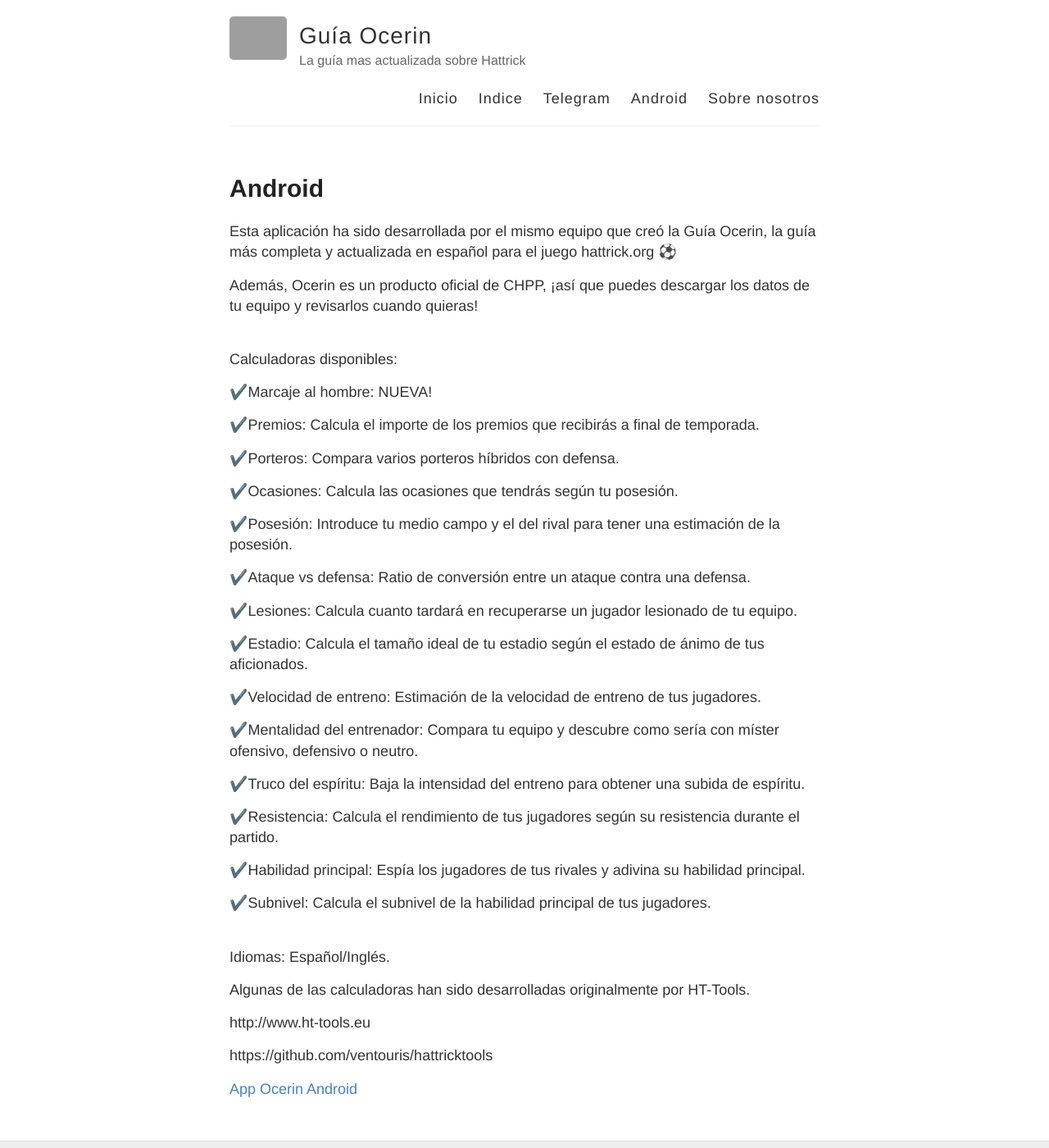
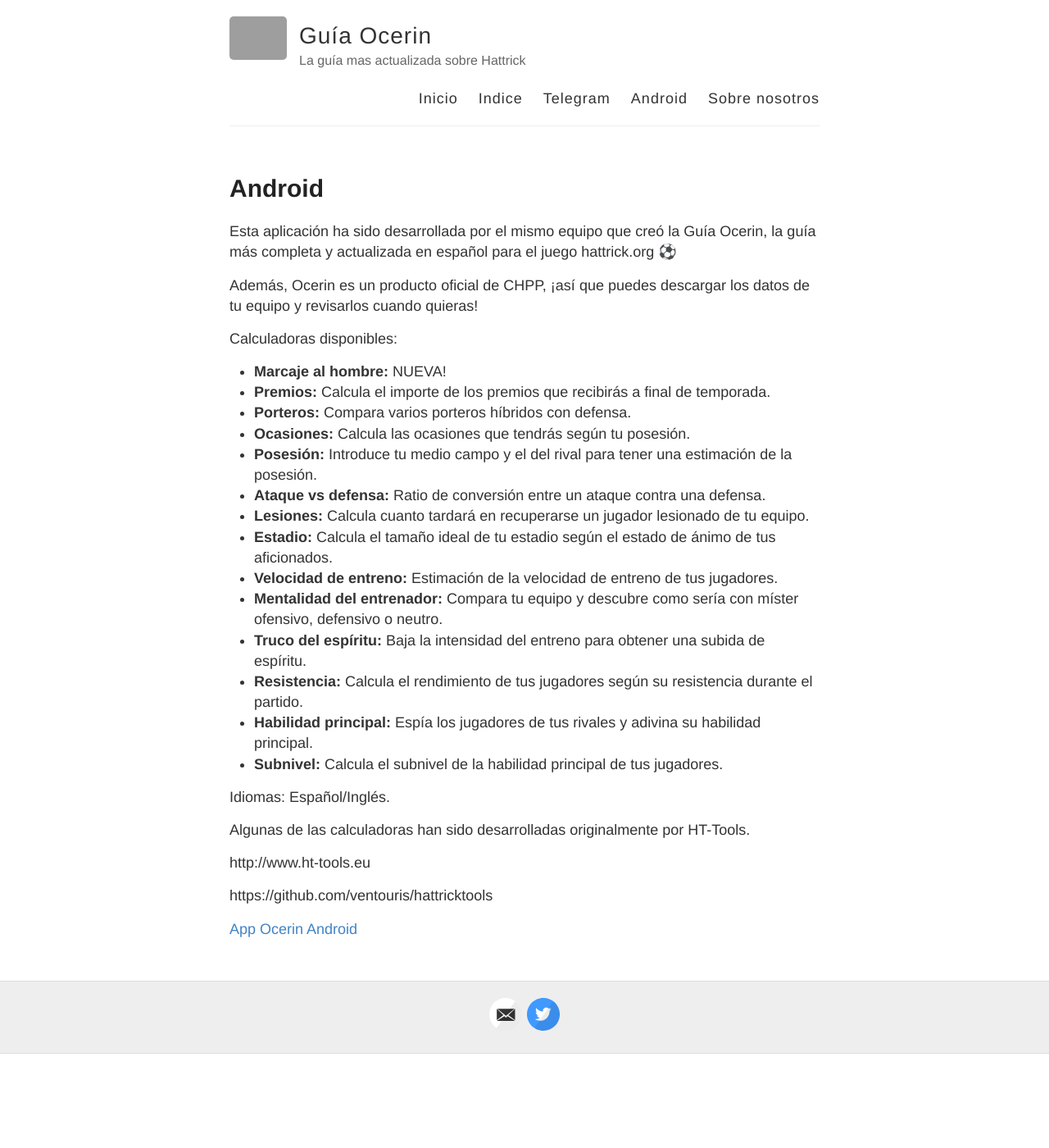
Before and after one commit to numanty/numanty.github.io, a Jekyll site: the page built from android.md, in a window 1280 px wide and 1400 px high. Shown: the whole window at 82% size. Built offline with Jekyll 4.4.1, drawn with Linux system fonts in a browser that asks for light colours; grey boxes are pictures that could not be loaded.

Commit message:
feat: added android description

```diff
--- a/android.md
+++ b/android.md
@@ -7,38 +7,23 @@
 
 Además, Ocerin es un producto oficial de CHPP, ¡así que puedes descargar los datos de tu equipo y revisarlos cuando quieras!
 
-<br/>
 Calculadoras disponibles:
 
-✔️Marcaje al hombre: NUEVA!
+- **Marcaje al hombre:** NUEVA!
+- **Premios:** Calcula el importe de los premios que recibirás a final de temporada.
+- **Porteros:** Compara varios porteros híbridos con defensa.
+- **Ocasiones:** Calcula las ocasiones que tendrás según tu posesión.
+- **Posesión:** Introduce tu medio campo y el del rival para tener una estimación de la posesión.
+- **Ataque vs defensa:** Ratio de conversión entre un ataque contra una defensa.
+- **Lesiones:** Calcula cuanto tardará en recuperarse un jugador lesionado de tu equipo.
+- **Estadio:** Calcula el tamaño ideal de tu estadio según el estado de ánimo de tus aficionados.
+- **Velocidad de entreno:** Estimación de la velocidad de entreno de tus jugadores.
+- **Mentalidad del entrenador:** Compara tu equipo y descubre como sería con míster ofensivo, defensivo o neutro.
+- **Truco del espíritu:** Baja la intensidad del entreno para obtener una subida de espíritu.
+- **Resistencia:** Calcula el rendimiento de tus jugadores según su resistencia durante el partido.
+- **Habilidad principal:** Espía los jugadores de tus rivales y adivina su habilidad principal.
+- **Subnivel:** Calcula el subnivel de la habilidad principal de tus jugadores.
 
-✔️Premios: Calcula el importe de los premios que recibirás a final de temporada.
-
-✔️Porteros: Compara varios porteros híbridos con defensa.
-
-✔️Ocasiones: Calcula las ocasiones que tendrás según tu posesión.
-
-✔️Posesión: Introduce tu medio campo y el del rival para tener una estimación de la posesión.
-
-✔️Ataque vs defensa: Ratio de conversión entre un ataque contra una defensa.
-
-✔️Lesiones: Calcula cuanto tardará en recuperarse un jugador lesionado de tu equipo.
-
-✔️Estadio: Calcula el tamaño ideal de tu estadio según el estado de ánimo de tus aficionados.
-
-✔️Velocidad de entreno: Estimación de la velocidad de entreno de tus jugadores.
-
-✔️Mentalidad del entrenador: Compara tu equipo y descubre como sería con míster ofensivo, defensivo o neutro.
-
-✔️Truco del espíritu: Baja la intensidad del entreno para obtener una subida de espíritu.
-
-✔️Resistencia: Calcula el rendimiento de tus jugadores según su resistencia durante el partido.
-
-✔️Habilidad principal: Espía los jugadores de tus rivales y adivina su habilidad principal.
-
-✔️Subnivel: Calcula el subnivel de la habilidad principal de tus jugadores.
-
-<br/>
 Idiomas: Español/Inglés.
 
 Algunas de las calculadoras han sido desarrolladas originalmente por HT-Tools.
```
